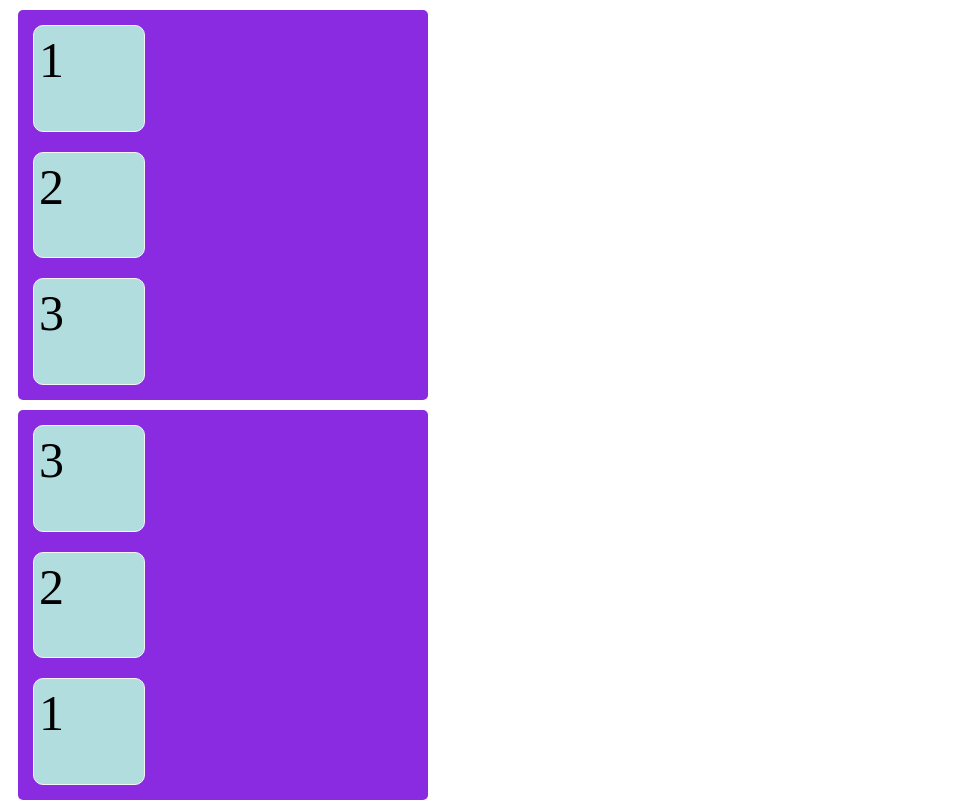
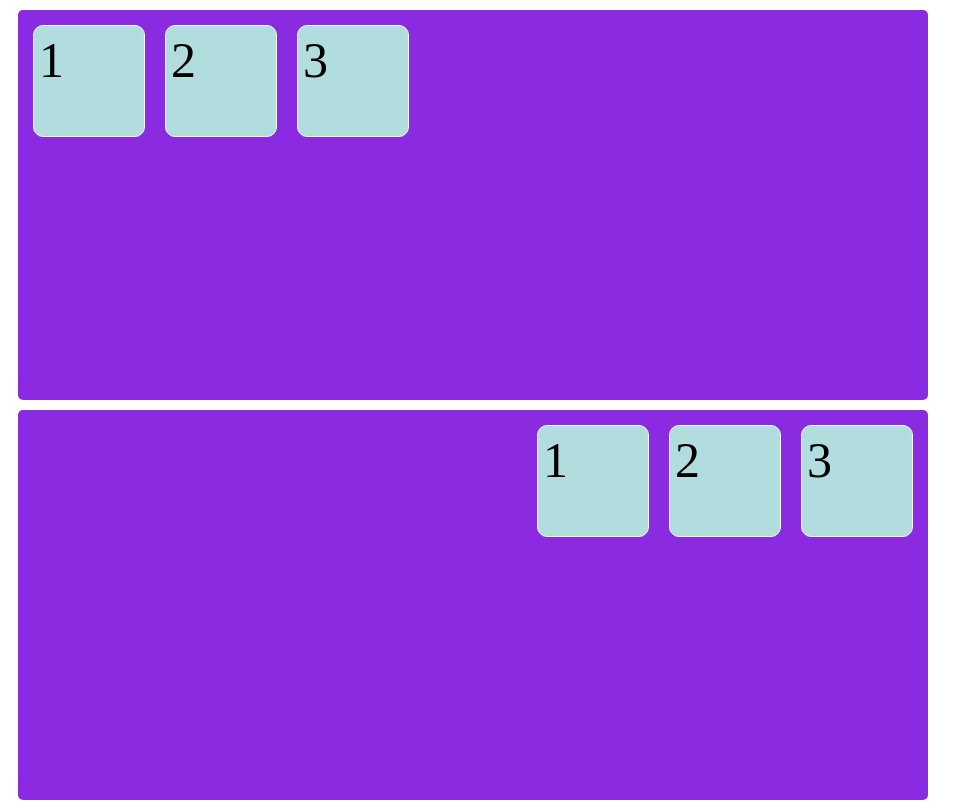
Before and after one commit to vidyabhujadi/product-card, a plain HTML site: page index.html in a window 1280 px wide. Shown: the whole page, without its empty margins (0-973 px from the left). Drawn offline with Linux system fonts and the light colour scheme.

Commit message:
justify-content added

```diff
--- a/index.html
+++ b/index.html
@@ -4,14 +4,15 @@
     <title>Flexboxes</title>
     <style>
         .container{
-            width:400px;
+            width:900px;
             height:380px;
             background-color: blueviolet;
             padding: 5px;
             border-radius: 5px;
             margin: 10px;
-            flex-direction: column;
+            flex-direction:row;
             display: flex;
+            justify-content: start;
         }
         .item{
             background-color:#b1dddf;
@@ -34,14 +35,15 @@
             border: solid 1px whitesmoke;
         }
         .container1{
-            width:400px;
+            width:900px;
             height:380px;
             display: flex;
             background-color: blueviolet;
             padding: 5px;
             border-radius: 5px;
             margin: 10px;
-            flex-direction: column-reverse;
+            flex-direction: row;
+            justify-content: end;
         }
 
 
```
